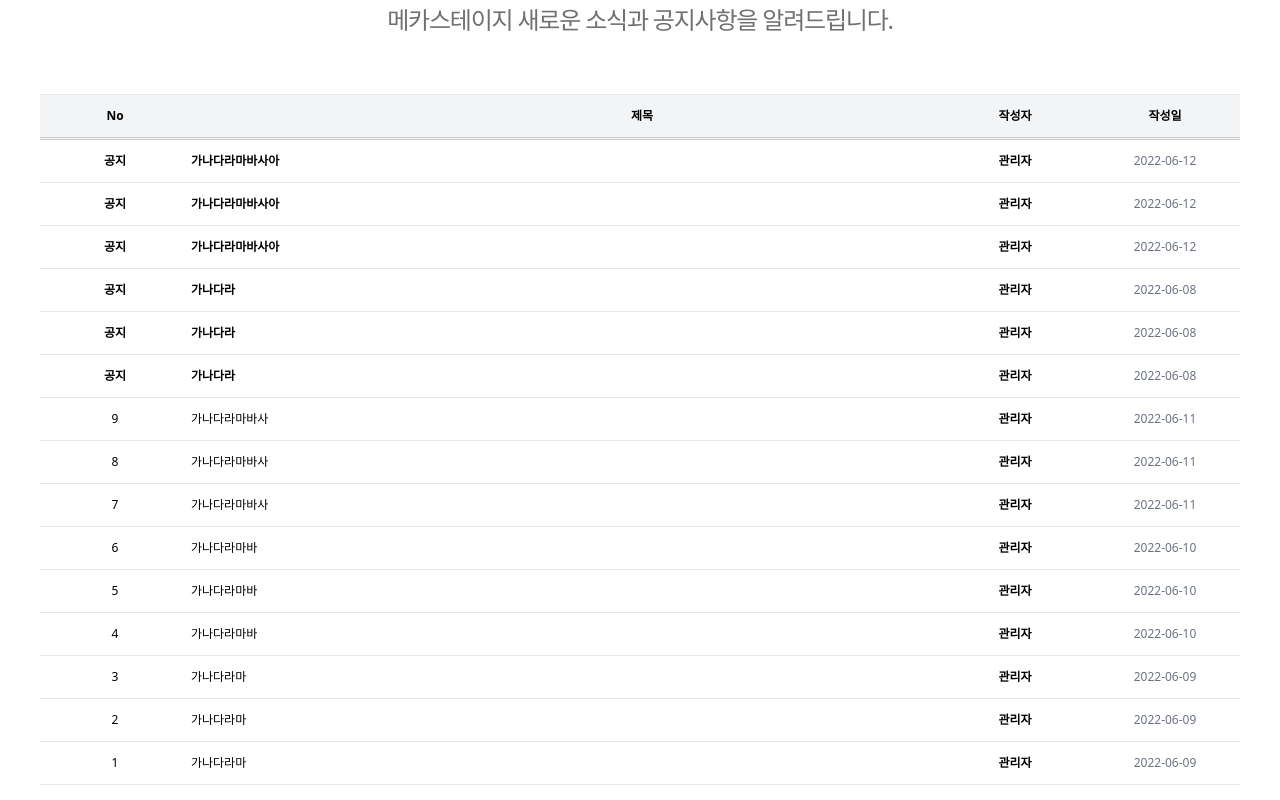
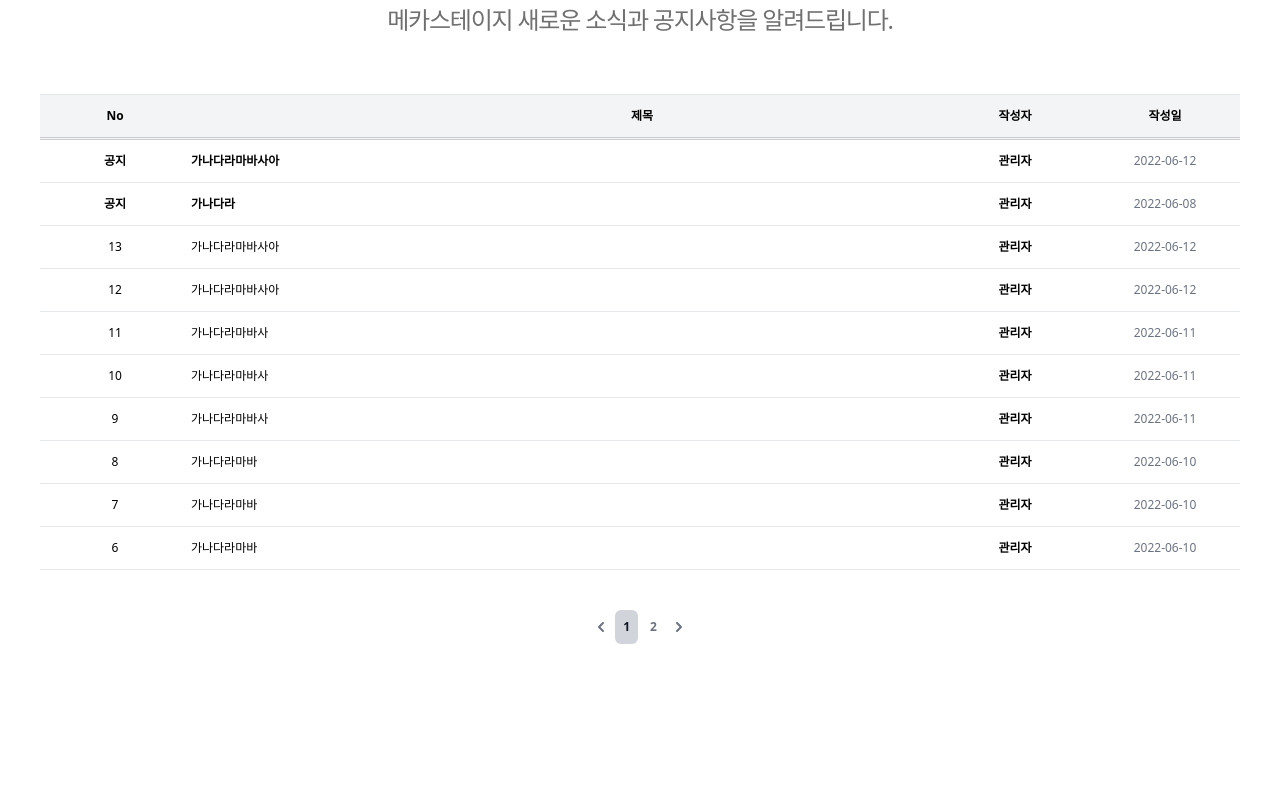
Before and after one commit to YoungkeunAhn/meca-intro, a React (Create React App) app: page /notice in a window 1280 px wide. Shown: the part 1100-1900 px from the top of the page. Built offline with nearby package versions, Linux system fonts and the light colour scheme.

Commit message:
FIX: 네비게이션 수정

```diff
--- a/src/common/modal/ModalContent.tsx
+++ b/src/common/modal/ModalContent.tsx
@@ -11,7 +11,7 @@ function ModalContent(props: Props) {
   return (
     <div
       onClick={(e) => e.stopPropagation()}
-      className={`flex flex-col bg-white rounded-md ${
+      className={`flex flex-col bg-white rounded-md border shadow-2xl ${
         className ? className : 'w-1/2 h-3/4'
       }`}
     >
--- a/src/components/nav/NavBar.tsx
+++ b/src/components/nav/NavBar.tsx
@@ -1,5 +1,6 @@
 import _ from 'lodash'
 import React, { useState } from 'react'
+import { Link } from 'react-router-dom'
 import Scrollspy from 'react-scrollspy'
 import { navMenu } from '../../data/nav'
 import NavCircle from './NavCircle'
@@ -23,7 +24,6 @@ function NavBar() {
       } else {
         setIsBgWhite(false)
       }
-      console.log(isBgWhite)
     }, 300)
   )
 
@@ -31,7 +31,7 @@ function NavBar() {
     <Scrollspy
       items={scrollspyItems}
       currentClassName='currentMenu'
-      className={`fixed top-1/3 right-[100px] flex flex-col items-end space-y-2.5 text-[16px] font-thin ${
+      className={`fixed top-1/3 right-[50px] flex flex-col items-end space-y-2.5 text-[16px] font-thin ${
         isBgWhite ? 'text-black' : 'text-white'
       }`}
       offset={-300}
@@ -51,6 +51,17 @@ function NavBar() {
           <NavCircle />
         </li>
       ))}
+      <Link to='notice'>
+        <li className='flex items-center cursor-pointer font-bold group'>
+          <span
+            style={{ transition: '0.3s' }}
+            className='group-hover:translate-x-2'
+          >
+            notice
+          </span>
+          <NavCircle />
+        </li>
+      </Link>
     </Scrollspy>
   )
 }
--- a/src/components/nav/NavCircle.tsx
+++ b/src/components/nav/NavCircle.tsx
@@ -1,4 +1,6 @@
 import React from 'react'
+
+type Props = {}
 
 function NavCircle() {
   return <div className='navCircle rounded-full'></div>
--- a/src/components/portfolio/collapse-box/CollapseBox.tsx
+++ b/src/components/portfolio/collapse-box/CollapseBox.tsx
@@ -29,7 +29,7 @@ function CollapseBox(props: Props) {
       }}
     >
       <button className='absolute top-[24px] right-60' onClick={closeCollapse}>
-        <Close className='w-7 h-7 fill-gray-500' />
+        <Close className='w-7 h-7 fill-gray-500 z-[999]' />
       </button>
       <div className='w-[1200px] m-auto grid grid-cols-2 gap-4 py-4'>
         <img src={mainImage} alt='main' className='w-full' />
--- a/src/data/nav.ts
+++ b/src/data/nav.ts
@@ -20,5 +20,4 @@ export const navMenu: NavMenu[] = [
     sectionId: 'worksAgency',
   },
   { title: 'contact', sectionId: 'contact' },
-  { title: 'notice', sectionId: 'notice' },
 ]
--- a/src/data/notice.ts
+++ b/src/data/notice.ts
@@ -37,7 +37,7 @@ export const noticeFakeData: NoticeData[] = [
           <p>테스트중입니다4</p>`,
   },
   {
-    notice: true,
+    notice: false,
     title: '가나다라마바사아',
     manager: '관리자',
     date: '2022-06-12',
@@ -46,7 +46,7 @@ export const noticeFakeData: NoticeData[] = [
           <p>테스트중입니다5</p>`,
   },
   {
-    notice: true,
+    notice: false,
     title: '가나다라',
     manager: '관리자',
     date: '2022-06-08',
@@ -82,7 +82,7 @@ export const noticeFakeData: NoticeData[] = [
           <p>테스트중입니다9</p>`,
   },
   {
-    notice: true,
+    notice: false,
     title: '가나다라마바사아',
     manager: '관리자',
     date: '2022-06-12',
@@ -91,7 +91,7 @@ export const noticeFakeData: NoticeData[] = [
           <p>테스트중입니다10</p>`,
   },
   {
-    notice: true,
+    notice: false,
     title: '가나다라',
     manager: '관리자',
     date: '2022-06-08',
--- /dev/null
+++ b/src/icons/ChevronLeft.tsx
@@ -0,0 +1,25 @@
+import React from 'react'
+
+type Props = {
+  className: string
+}
+
+function ChevronLeft(props: Props) {
+  const { className } = props
+
+  return (
+    <svg
+      xmlns='http://www.w3.org/2000/svg'
+      className={className ?? ''}
+      viewBox='0 0 20 20'
+    >
+      <path
+        fillRule='evenodd'
+        d='M12.707 5.293a1 1 0 010 1.414L9.414 10l3.293 3.293a1 1 0 01-1.414 1.414l-4-4a1 1 0 010-1.414l4-4a1 1 0 011.414 0z'
+        clipRule='evenodd'
+      />
+    </svg>
+  )
+}
+
+export default ChevronLeft
--- /dev/null
+++ b/src/icons/ChevronRight.tsx
@@ -0,0 +1,25 @@
+import React from 'react'
+
+type Props = {
+  className: string
+}
+
+function ChevronRight(props: Props) {
+  const { className } = props
+
+  return (
+    <svg
+      xmlns='http://www.w3.org/2000/svg'
+      className={className ?? ''}
+      viewBox='0 0 20 20'
+    >
+      <path
+        fillRule='evenodd'
+        d='M7.293 14.707a1 1 0 010-1.414L10.586 10 7.293 6.707a1 1 0 011.414-1.414l4 4a1 1 0 010 1.414l-4 4a1 1 0 01-1.414 0z'
+        clipRule='evenodd'
+      />
+    </svg>
+  )
+}
+
+export default ChevronRight
--- a/src/index.css
+++ b/src/index.css
@@ -40,7 +40,7 @@ body {
 }
 
 .currentMenu .navCircle {
-  height: 50px;
+  height: 30px;
   background: #b36fff;
 }
 
--- a/src/pages/Notice.tsx
+++ b/src/pages/Notice.tsx
@@ -1,7 +1,9 @@
-import React, { useState } from 'react'
+import React, { useEffect, useState } from 'react'
 import NoticeModal from '../components/notice/NoticeModal'
 import NoticeTbodyRow from '../components/notice/NoticeTbodyRow'
 import { noticeFakeData } from '../data/notice'
+import ChevronLeft from '../icons/ChevronLeft'
+import ChevronRight from '../icons/ChevronRight'
 import PageLayout from '../layouts/page-layout/PageLayout'
 
 const noticePageInfo: PageInfo = {
@@ -11,9 +13,20 @@ const noticePageInfo: PageInfo = {
   subtitle: '메카스테이지 새로운 소식과 공지사항을 알려드립니다.',
 }
 
+const PAGE_SIZE = 10
+
+type Pagination = {
+  start: number
+  end: number
+  totalPage: number
+}
+
 function Notice() {
   const [open, setOpen] = useState<boolean>(false)
   const [modalProps, setModalProps] = useState<NoticeData>()
+  const [postList, setPostList] = useState<NoticeData[]>([])
+  const [currentPage, setCurrentPage] = useState<number>(1)
+  const [pagination, setPagination] = useState<Pagination>()
 
   const openModal = (data: NoticeData) => {
     setOpen(true)
@@ -26,6 +39,35 @@ function Notice() {
     setModalProps(undefined)
     document.body.style.overflow = 'auto'
   }
+
+  const noticeList = postList
+    .filter((it) => it.notice)
+    .sort((a, b) => new Date(b.date).getTime() - new Date(a.date).getTime())
+
+  const normalList = postList
+    .filter((it) => !it.notice)
+    .sort((a, b) => new Date(b.date).getTime() - new Date(a.date).getTime())
+
+  const onChangePage = (page: number) => {
+    setCurrentPage(page)
+  }
+
+  const normalSize = PAGE_SIZE - noticeList.length
+
+  useEffect(() => {
+    setPostList(noticeFakeData)
+
+    const start = currentPage === 1 ? 0 : currentPage * normalSize
+    const end =
+      start + normalSize > postList.length
+        ? postList.length
+        : start + normalSize
+    setPagination({
+      totalPage: Math.ceil(normalList.length / (PAGE_SIZE - noticeList.length)),
+      start,
+      end,
+    })
+  }, [currentPage, normalSize, noticeList.length, normalList.length])
 
   return (
     <PageLayout info={noticePageInfo}>
@@ -42,28 +84,48 @@ function Notice() {
           <th className='py-3'>작성일</th>
         </thead>
         <tbody>
-          {noticeFakeData
-            .filter((it) => it.notice)
-            .sort(
-              (a, b) => new Date(b.date).getTime() - new Date(a.date).getTime()
-            )
-            .map((data) => (
-              <NoticeTbodyRow openModal={openModal} seq='공지' data={data} />
+          {noticeList.map((data, idx) => (
+            <NoticeTbodyRow
+              key={idx}
+              openModal={openModal}
+              seq='공지'
+              data={data}
+            />
           ))}
-          {noticeFakeData
-            .filter((it) => !it.notice)
-            .sort(
-              (a, b) => new Date(b.date).getTime() - new Date(a.date).getTime()
-            )
+          {pagination &&
+            normalList
+              .slice(pagination.start, pagination.end)
               .map((data, idx) => (
                 <NoticeTbodyRow
+                  key={idx}
                   openModal={openModal}
-                seq={noticeFakeData.filter((it) => !it.notice).length - idx}
+                  seq={normalList.length - idx}
                   data={data}
                 />
               ))}
         </tbody>
       </table>
+      <div className='flex items-center justify-center m-auto text-[12px] mt-10 space-x-1'>
+        <span className='group cursor-pointer'>
+          <ChevronLeft className='w-5 h-[32px] fill-gray-500 group-hover:fill-white rounded-md group-hover:bg-gray-900' />
+        </span>
+        {new Array(pagination?.totalPage).fill(0).map((_, idx) => (
+          <span
+            className={`p-2 rounded-md font-bold ${
+              currentPage === idx + 1
+                ? 'bg-gray-300 text-gray-900'
+                : 'hover:bg-gray-900 hover:text-white cursor-pointer text-gray-500'
+            } `}
+            onClick={() => onChangePage(idx + 1)}
+          >
+            {idx + 1}
+          </span>
+        ))}
+
+        <span className='group cursor-pointer'>
+          <ChevronRight className='w-5 h-[32px] fill-gray-500 group-hover:fill-white rounded-md group-hover:bg-gray-900' />
+        </span>
+      </div>
       {open && modalProps && (
         <NoticeModal closeModal={closeModal} data={modalProps} />
       )}
```
Also changed, not shown: public/main_bg.png. Lines whose indentation alone changed are shown as unchanged.
